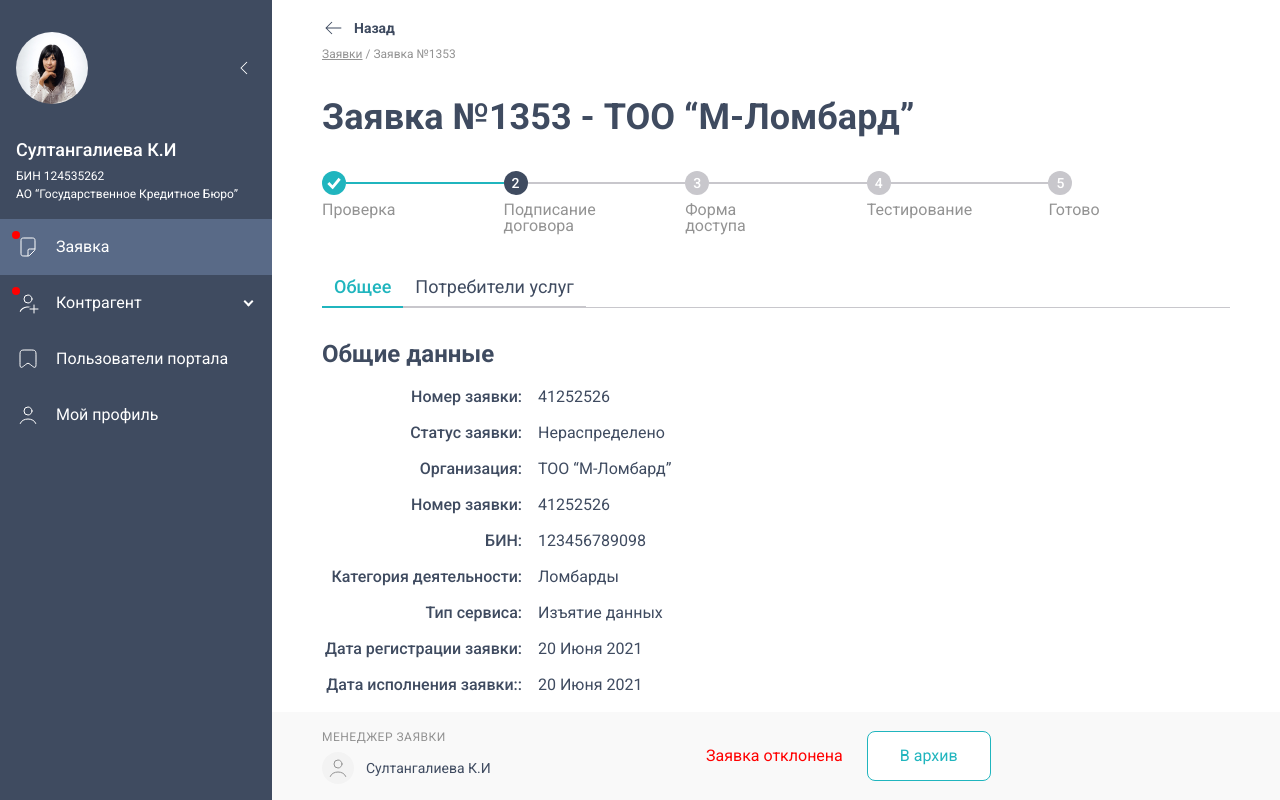
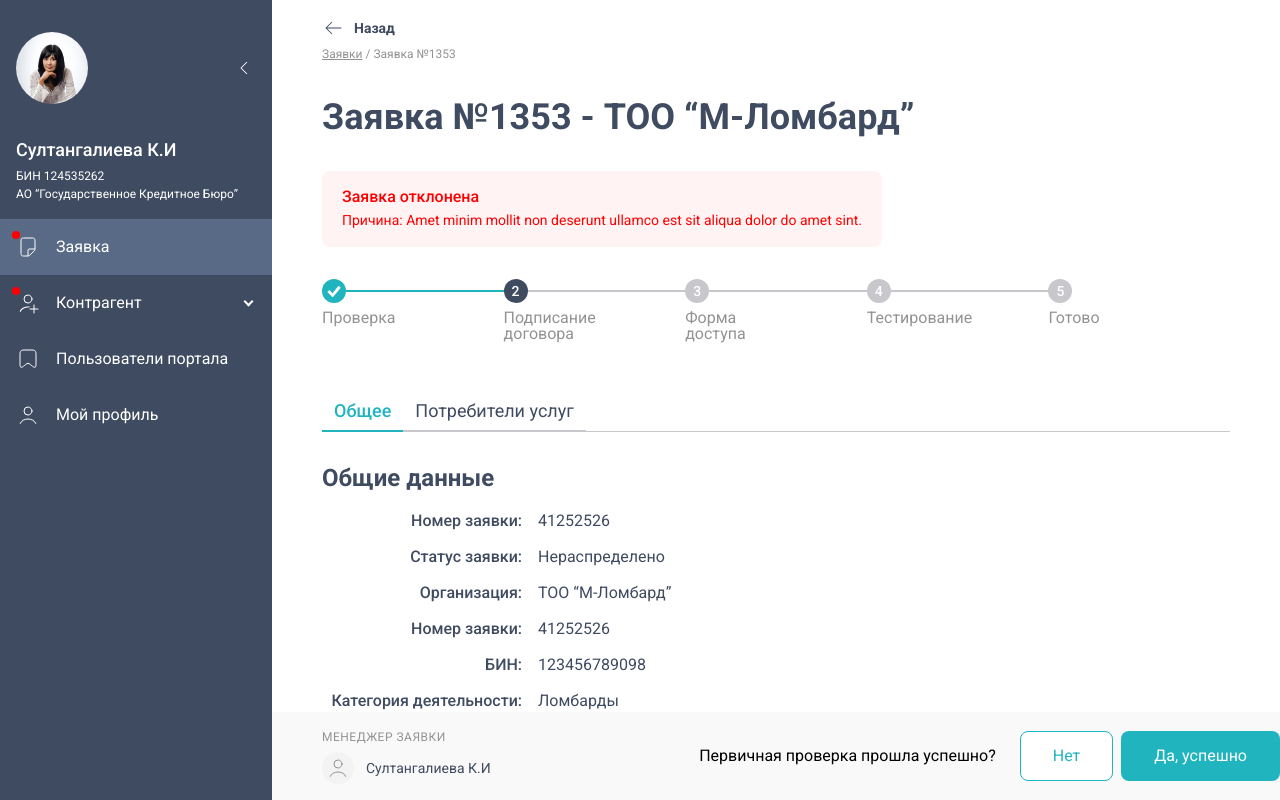
Before and after one commit to Abkeyev/gkb-project, a React (Create React App) app: page /orders/title in a window 1280 px wide. Shown: the top 800 px of the page. Built offline with nearby package versions, Linux system fonts and the light colour scheme.

Commit message:
Alim new

```diff
--- a/src/App.tsx
+++ b/src/App.tsx
@@ -14,13 +14,14 @@ import './App.css';
 function App() {
   const [logged, setLogged] = React.useState(true)
   return (
-    <div className="app-root">  {/* При открытии модалки добавляется класс modal-open */}
+    <div className="app-root modal-open">  {/* При открытии модалки добавляется класс modal-open */}
       <Router>
         {
           logged ?
             (<>
               <Sidebar />
               <Switch>
+
                 <Route path="/" component={() => <Manager />} exact/>
                 <Route path="/orders" component={() => <Request />} exact/>
                 <Route path="/orders/title" component={() => <RequestInner />} exact/>
--- a/src/components/RequestInner.tsx
+++ b/src/components/RequestInner.tsx
@@ -21,7 +21,12 @@ const RequestInner = () => {
                                     </div>
                                 </div>
 
-                                <h1 className="title-main">Заявка №1353 - ТОО “М-Ломбард”</h1>
+                                <h1 className="title-main mb-32">Заявка №1353 - ТОО “М-Ломбард”</h1>
+
+                                <div className="alert-mess mb-32">
+                                    <h5>Заявка отклонена</h5>
+                                    <p>Причина: Amet minim mollit non deserunt ullamco est sit aliqua dolor do amet sint. </p>
+                                </div>
 
                                 <div className="status-bar">
                                     <ul className="step-progressbar">
@@ -201,16 +206,17 @@ const RequestInner = () => {
                                         </div>
                                     </div>
 
-                                    {/* <div className="right">
+                                    <div className="right">
                                         <p>Первичная проверка прошла успешно?</p>
                                         <button className="button btn-secondary mr-8">Нет</button>
                                         <button className="button btn-primary">Да, успешно</button>
+                                    </div>
+
+                                    {/* <div className="right alert">
+                                        <p>Заявка отклонена</p>
+                                        <button className="button btn-secondary">В архив</button>
                                     </div> */}
 
-                                    <div className="right alert">
-                                        <p>Заявка отклонена</p>
-                                        <button className="button btn-secondary">В архив</button>
-                                    </div>
                                 </div>
 
                             </div>
--- a/src/components/design.css
+++ b/src/components/design.css
@@ -1246,6 +1246,26 @@ textarea {
   color: #C8C7CC;
   opacity: 1;
 }
+.form-control-textarea {
+  padding: 14px 16px;
+  background: #FFFFFF;
+  border: 1px solid #C8C7CC;
+  border-radius: 8px;
+  width: 100%;
+  transition: .3s;
+}
+.form-control-textarea::placeholder {
+  font-weight: normal;
+  font-size: 16px;
+  color: #C8C7CC;
+}
+.form-control-textarea:focus {
+  color: #495057;
+  background-color: #fff;
+  border-color: #6FC9CE;
+  outline: 0;
+  box-shadow: 0 0 0 0.2rem rgba(32, 181, 190, 0.25);
+}
 .form-group-v {
   margin-bottom: 16px;
   display: flex;
@@ -1477,6 +1497,23 @@ textarea {
   content: unset !important;
 }
 
+.alert-mess {
+  display: inline-block;
+  padding: 16px 20px;
+  background: #FFF3F3;
+  border-radius: 8px;
+  color: #FF0000;
+}
+.alert-mess h5 {
+  font-weight: 500;
+  font-size: 16px;
+  margin-bottom: 4px;
+}
+.alert-mess p {
+  font-weight: normal;
+  font-size: 14px;
+  margin-bottom: 0;
+}
 
 /* Animation */
 
--- a/src/components/style.css
+++ b/src/components/style.css
@@ -50,7 +50,7 @@
 
 /* Sidebar */
 .main-body {
-    padding-left: 272px;
+    margin-left: 272px;
     transition: .3s;
 }
 .left-sidebar {
@@ -295,8 +295,15 @@
 }
 
 .left-sidebar.close + .main-body {
-    padding-left: 142px;
+    margin-left: 142px;
     transition: .3s;
+}
+
+.main-body .req-inner-footer {
+    width: calc(100% - 322px);
+}
+.left-sidebar.close + .main-body .req-inner-footer {
+    width: calc(100% - 242px);
 }
 
 /* Profile Manager */
@@ -382,7 +389,7 @@
 
 /* Step Bar */
 .status-bar {
-    margin: 32px 0;
+    margin-bottom: 48px;
 }
 .step-progressbar {
   list-style: none;
@@ -401,6 +408,7 @@
     font-size: 16px;
     line-height: 16px;
     color: #939393;
+    transition: .3s;
 }
 .step-item:before {
   width: 24px;
@@ -420,6 +428,7 @@
     font-size: 14px;
     line-height: 20px;
     color: #FFFFFF;
+    transition: .3s;
 }
 .step-item:after {
   height: 2px;
@@ -429,6 +438,7 @@
   position: absolute;
   top: 11px;
   left: 24px;
+  transition: .3s;
 }
 .step-item:last-child:after {
   content: none;
@@ -545,6 +555,7 @@
 .manager-req .right {
     display: flex;
     align-items: center;
+    justify-content: flex-end;
     width: 70%;
 }
 .manager-req .right p {
@@ -553,6 +564,16 @@
     color: #000000;
     margin-bottom: 0;
     margin-right: 24px;
+}
+
+.manager-list {
+
+}
+.manager-list ul {
+    height: 45vh;
+    margin: 0;
+    overflow-x: hidden;
+    overflow-y: auto;
 }
 
 /* Modal Назначить менеджера */
```
Also changed, not shown: src/components/Modal.tsx (+43 -2 lines).
